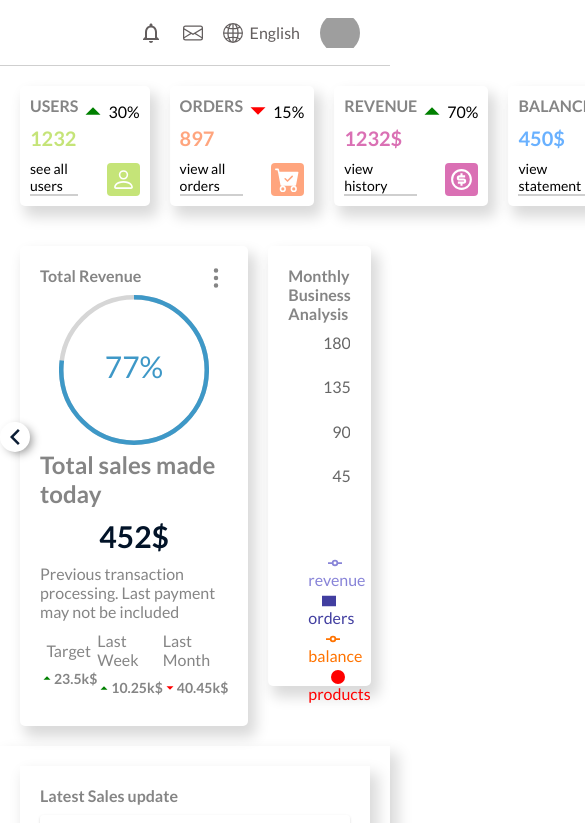
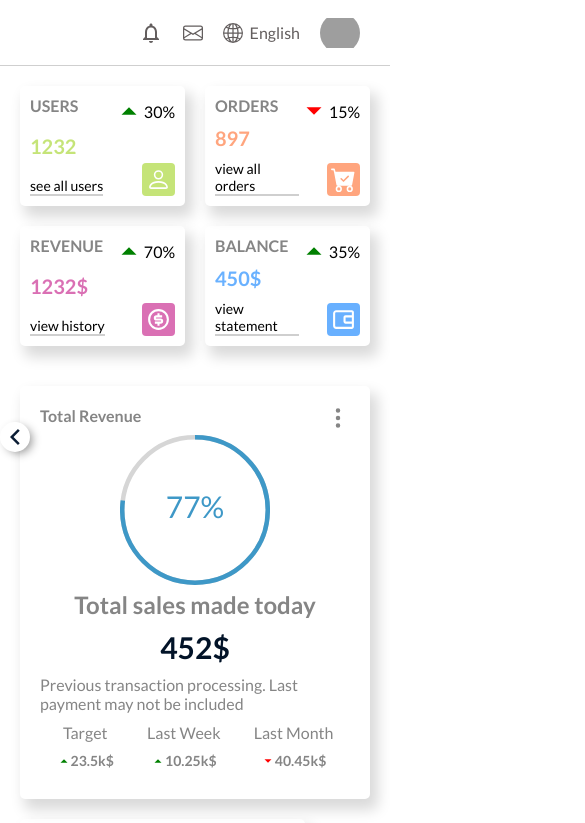
Before and after one commit to Shanto96/admin-dashboard, a React (Create React App) app in the folder admin-dashboard/: page / in a window 390 px wide. Shown: the top 823 px of the page, 585 px wide, since content can reach past the window. Built offline with nearby package versions, Linux system fonts and the light colour scheme; grey boxes are pictures that could not be loaded.

Commit message:
bug fix- responsiveness of chart

```diff
--- a/admin-dashboard/src/Components/Form/form.scss
+++ b/admin-dashboard/src/Components/Form/form.scss
@@ -1,7 +1,7 @@
 .form-title-container{
     margin: 10px;
     padding: 20px;
-    box-shadow: 6px 9px 14px 4px rgba(0,0,0,0.3);
+    box-shadow: 6px 9px 14px 4px rgba(0,0,0,0.10);
 border-radius: 5px;
 .title{
     color: #858585;
@@ -14,7 +14,7 @@ border-radius: 5px;
     margin: 10px;
     padding: 20px;
     box-shadow: 6px 9px 14px 4px rgba(0,0,0,0.3);
-    height: 60%;
+    height: 50%;
 
     border-radius: 5px;
     .left{
--- a/admin-dashboard/src/Components/chart/Chart.jsx
+++ b/admin-dashboard/src/Components/chart/Chart.jsx
@@ -65,18 +65,8 @@ function Chart({ title }) {
           <span className="title">{title}</span>
         </div>
 
-        <ResponsiveContainer width="100%" height="100%">
-          <ComposedChart
-            width={500}
-            height={400}
-            data={data}
-            margin={{
-              top: 20,
-              right: 20,
-              bottom: 20,
-              left: 20,
-            }}
-          >
+        <ResponsiveContainer height="100%" width="100%" className="max">
+          <ComposedChart width={500} height={400} data={data}>
             <CartesianGrid stroke="#f5f5f5" />
             <XAxis dataKey="name" scale="band" />
             <YAxis />
--- a/admin-dashboard/src/Components/chart/chart.scss
+++ b/admin-dashboard/src/Components/chart/chart.scss
@@ -5,8 +5,14 @@
     padding: 20px;
     height: 400px;
     border-radius: 5px;
+    max-width: 70%;
+
+
     .title{
         color: #858585;
         font-weight: bold;
     }
+    .max{
+        max-width:100%;
+    }
 }
--- a/admin-dashboard/src/Components/navbar/navbar.scss
+++ b/admin-dashboard/src/Components/navbar/navbar.scss
@@ -12,6 +12,7 @@
     background: rgba(255, 255, 255, 0.922) ;
     position: sticky;
     top: 0px;
+    z-index: 1000;
 }
 .icon-wraper{
     margin-right: 20px;
--- a/admin-dashboard/src/Components/sidebar/Aside.jsx
+++ b/admin-dashboard/src/Components/sidebar/Aside.jsx
@@ -57,13 +57,31 @@ const Aside = ({ image, collapsed, rtl, toggled, handleToggleSidebar }) => {
             <MenuItem icon={<FaTachometerAlt />}>Dashboard</MenuItem>
           </Link>
           <SubMenu title="Users" icon={<FiUsers />}>
-            <MenuItem>Users List</MenuItem>
-            <MenuItem>Add New</MenuItem>
+            <>
+              <Link to="/users">
+                <MenuItem>Users List</MenuItem>
+              </Link>
+            </>
+            <>
+              <MenuItem>
+                <Link to="/users/new">Add New</Link>
+              </MenuItem>
+            </>
           </SubMenu>
 
           <SubMenu title="Products" icon={<AiOutlineShop />}>
-            <MenuItem>Products List</MenuItem>
-            <MenuItem>Add New</MenuItem>
+            <>
+              {" "}
+              <MenuItem>
+                {" "}
+                <Link to="/products">Products List </Link>
+              </MenuItem>
+            </>
+            <>
+              <MenuItem>
+                <Link to="/products/new">Add New </Link>
+              </MenuItem>
+            </>
           </SubMenu>
           <MenuItem icon={<GiTakeMyMoney />}> Orders</MenuItem>
           <MenuItem icon={<RiTruckLine />}> Delivery</MenuItem>
--- a/admin-dashboard/src/pages/home/home.scss
+++ b/admin-dashboard/src/pages/home/home.scss
@@ -4,10 +4,12 @@
     p{
         color: #fff;
     }
+    flex-wrap: wrap;
 }
 .home-info-container{
     gap: 20px;
     padding: 20px;
+    flex-wrap: wrap;
     .chart{
         flex:4;
     }
```
